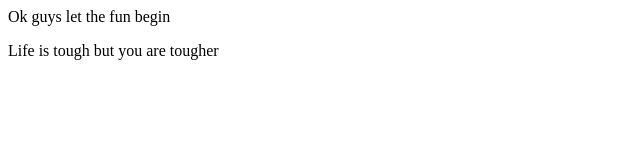
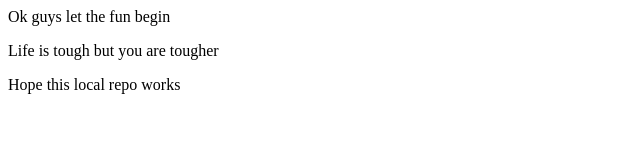
Before and after one commit to Arushiiiiiyy/Another_learning_repo, a plain HTML site: page index.html in a window 1280 px wide. Shown: the whole page, without its empty margins (0-640 px from the left). Drawn offline with Linux system fonts and the light colour scheme.

Commit message:
bRANCH IS HYPE

```diff
--- a/index.html
+++ b/index.html
@@ -5,5 +5,6 @@
     </head>
     <body>
         <p>Life is tough but you are tougher</p>
+        <p>Hope this local repo works</p>
     </body>
 </html>
```
